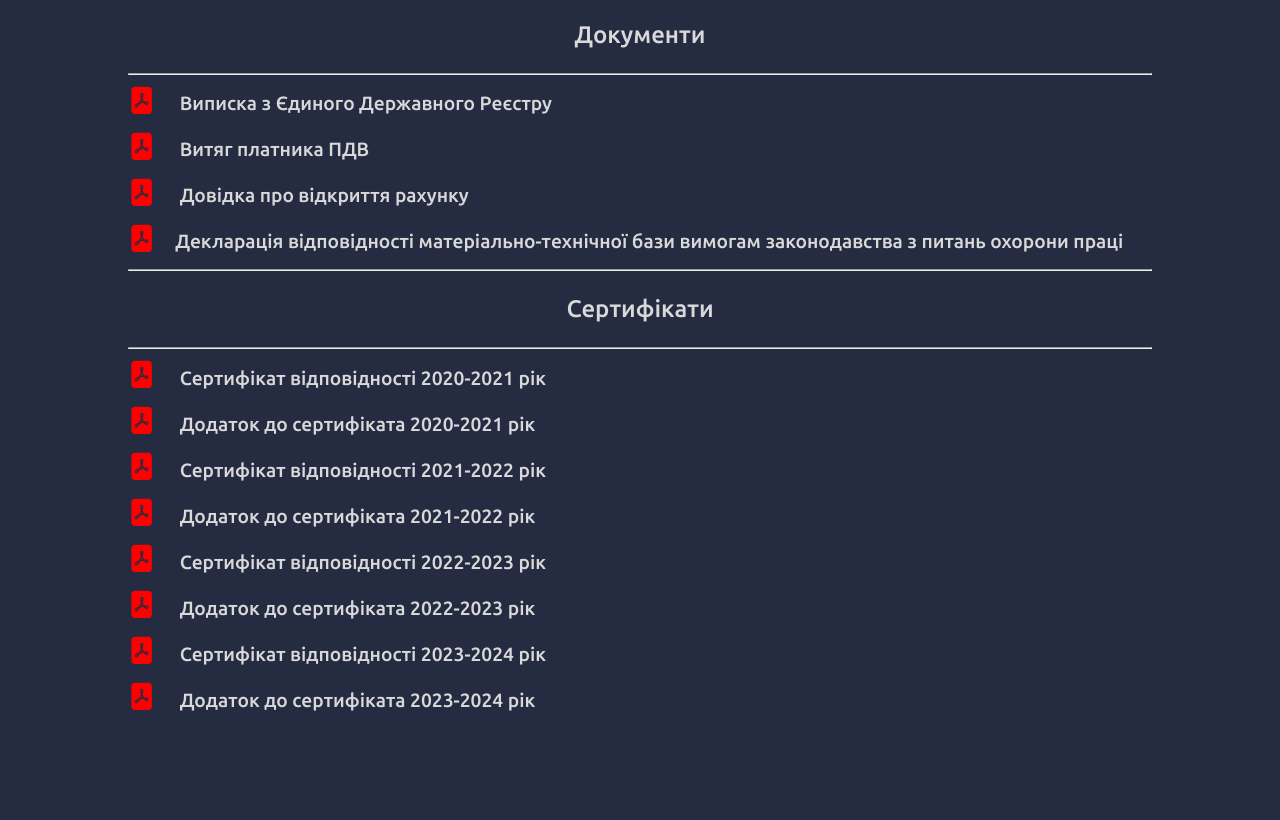
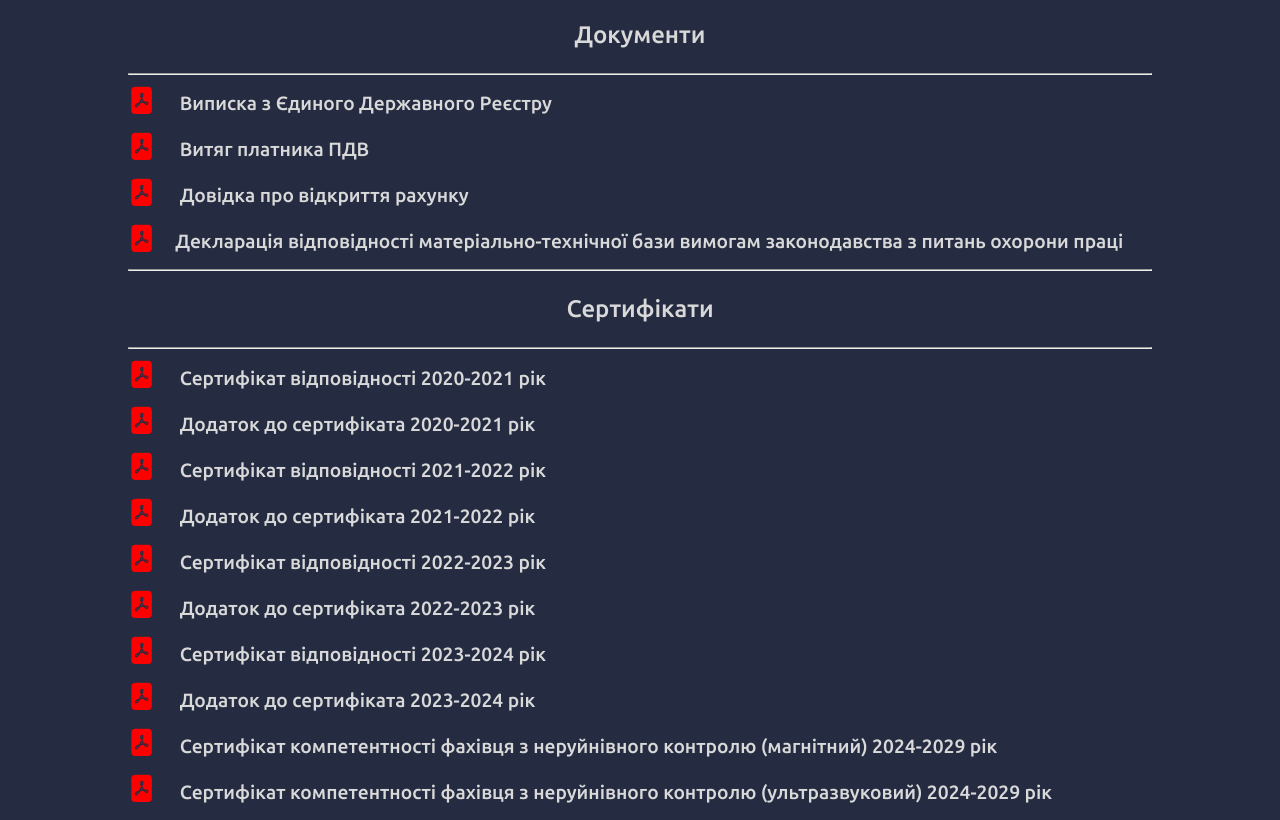
Before and after one commit to toCase/GDTService, a plain HTML site: page sertificate.html in a window 1280 px wide. Shown: the part 83-903 px from the top of the page. Before the commit the page ends 811 px from the top, so only its background shows below. Drawn offline with nearby package versions, Linux system fonts and the light colour scheme.

Commit message:
sert update

```diff
--- a/sertificate.html
+++ b/sertificate.html
@@ -101,6 +101,16 @@
                         <i class="bi bi-file-pdf-fill"></i>
                         Додаток до сертифіката 2023-2024 рік</a>
                 </div>
+                <div class="doc-item">
+                    <a class="doc-title" href="assets/files/GDT-Service-sertificate-24-29_mt.pdf" download>
+                        <i class="bi bi-file-pdf-fill"></i>
+                        Сертифікат компетентності фахівця з неруйнівного контролю (магнітний) 2024-2029 рік</a>
+                </div>
+                <div class="doc-item">
+                    <a class="doc-title" href="assets/files/GDT-Service-sertificate-24-29_uz.pdf" download>
+                        <i class="bi bi-file-pdf-fill"></i>
+                        Сертифікат компетентності фахівця з неруйнівного контролю (ультразвуковий) 2024-2029 рік</a>
+                </div>
             </div>
         </div>
     </div>
```
Also changed, not shown: 2 other files.
